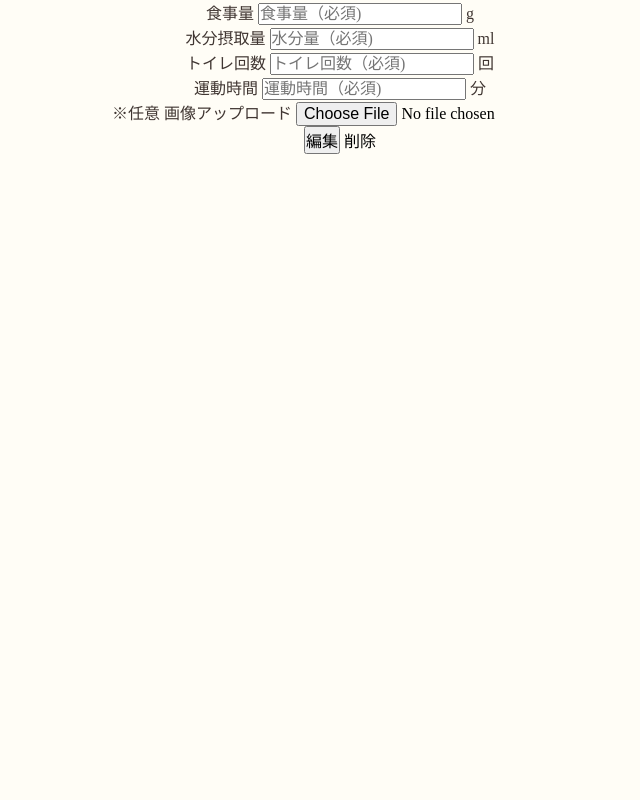
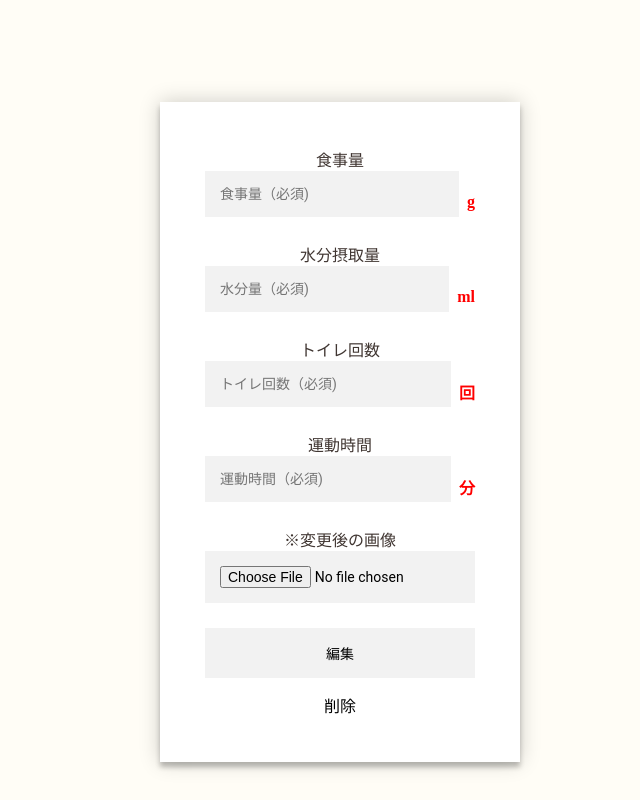
Before and after one commit to fujimasa0107/pet_health_diary, a Rails app: template app/views/daily_logs/edit.html.erb in a window 1280 px wide. Shown: the whole page, without its empty margins (300-940 px from the left). Run offline with Rails 7, Linux system fonts and the light colour scheme; the template is opened without the code that fills it, so the values that code supplies are empty; some libraries are stand-ins or nearby versions.

Commit message:
管理項目見た目装飾

```diff
--- a/app/assets/stylesheets/gallery/gallery.css
+++ b/app/assets/stylesheets/gallery/gallery.css
@@ -33,8 +33,8 @@
 
 .gallery-thumbnails {
   display: grid;
-  grid-template-columns: repeat(4, 1fr);
-  gap: 1rem;
+  grid-template-columns: repeat(5, 1fr);
+  gap: 1.3rem;
   width: 50%;
   margin-top: 1rem;
 }
--- /dev/null
+++ b/app/assets/stylesheets/pets/edit.css
@@ -0,0 +1,3 @@
+.edit-text {
+  text-align: center;
+}
--- a/app/assets/stylesheets/pets/new.css
+++ b/app/assets/stylesheets/pets/new.css
@@ -0,0 +1,33 @@
+.preview-size{
+  height: 150px;
+  width: auto;
+}
+
+.input-with-unit {
+  display: flex;
+  align-items: center;
+}
+
+.input-with-unit .form-control {
+  flex-grow: 1;
+  margin-right: 8px; /* 入力フィールドと単位の間隔を設定 */
+}
+
+.field {
+  margin-bottom: 10px;
+}
+
+.field > strong {
+  display: block;
+  font-size: 16px;
+  margin-bottom: 5px;
+  color: #333;
+}
+
+.pet-name-display {
+  padding: 8px;
+  background-color: #f9f9f9;
+  border: 1px solid #ddd;
+  border-radius: 4px;
+  font-size: 14px;
+}
--- a/app/javascript/preview.js
+++ b/app/javascript/preview.js
@@ -1,16 +1,16 @@
 document.addEventListener('turbo:load', function() {
-  // 日記フォームの画像入力フィールドを取得
+  // 画像フィールドとプレビュー要素の参照を取得
   const dailyLogImageField = document.querySelector('input[type="file"][name="daily_log[image]"]');
+  const previewList = document.getElementById('previews');
+  const previews = document.querySelector('previews');
 
-  // 記事フォームの画像入力フィールドを取得
-  const articleImageField = document.querySelector('input[type="file"][name="article[image]"]');
+  // 既にアップロードされた画像がある場合に表示
+  if (previews) {
+    previewList.appendChild(previews);
+  }
 
-  // プレビュー表示する関数
-  function showPreview(fileField) {
-    if (!fileField) return;
-
-    fileField.addEventListener('change', function(e) {
-      const previewList = document.getElementById('previews');
+  // 画像アップロードフィールドの変更を監視し、新しい画像が選択されたらプレビューを表示
+  dailyLogImageField.addEventListener('change', function(e) {
     // 既存のプレビューがあればクリア
     while (previewList.firstChild) {
       previewList.removeChild(previewList.firstChild);
@@ -21,12 +21,7 @@
 
     const previewImage = document.createElement('img');
     previewImage.setAttribute('src', blob);
-
+    previewImage.classList.add('preview-size');
     previewList.appendChild(previewImage);
   });
-  }
-
-  // 各入力フィールドに対してプレビュー機能を適用
-  showPreview(dailyLogImageField);
-  showPreview(articleImageField);
 });
--- a/app/views/daily_logs/edit.html.erb
+++ b/app/views/daily_logs/edit.html.erb
@@ -1,8 +1,9 @@
+<div class="login-page">
+  <div class="form">
     <%= form_with(model: @daily_log, local: true) do |form| %>
       <% if @daily_log.errors.any? %>
         <div id="error_explanation">
           <h2><%= pluralize(@daily_log.errors.count, "error") %> prohibited this daily_log from being saved:</h2>
-
           <ul>
           <% @daily_log.errors.full_messages.each do |message| %>
             <li><%= message %></li>
@@ -11,42 +12,55 @@
         </div>
       <% end %>
 
-    <div class="field">
+      <div class="field with-unit">
         <%= form.label :food_intake, "食事量" %>
-      <%= form.number_field :food_intake, step: 1 , placeholder:"食事量（必須)" %>  g
+        <div class="input-with-unit">
+          <%= form.number_field :food_intake, step: 1, placeholder: "食事量（必須)", class: "form-control" %>
+          <span class="unit">g</span>
+        </div>
       </div>
 
-    <div class="field">
+      <div class="field with-unit">
         <%= form.label :water_intake, "水分摂取量" %>
-      <%= form.number_field :water_intake, step: 1 , placeholder:"水分量（必須)"%>  ml
+        <div class="input-with-unit">
+          <%= form.number_field :water_intake, step: 1, placeholder: "水分量（必須)", class: "form-control" %>
+          <span class="unit">ml</span>
+        </div>
       </div>
 
-    <div class="field">
+      <div class="field with-unit">
         <%= form.label :toilet_count, "トイレ回数" %>
-      <%= form.number_field :toilet_count, placeholder:"トイレ回数（必須)" %>  回
+        <div class="input-with-unit">
+          <%= form.number_field :toilet_count, placeholder: "トイレ回数（必須)", class: "form-control" %>
+          <span class="unit">回</span>
+        </div>
       </div>
 
-    <div class="field">
+      <div class="field with-unit">
         <%= form.label :exercise_time, "運動時間" %>
-      <%= form.number_field :exercise_time , placeholder:"運動時間（必須)"%>  分
+        <div class="input-with-unit">
+          <%= form.number_field :exercise_time, placeholder: "運動時間（必須)", class: "form-control" %>
+          <span class="unit">分</span>
+        </div>
       </div>
 
-    <div class="field">
-      <%= form.label :image, "※任意  画像アップロード" %>
-      <%= form.file_field :image %>
-    </div>
-
-    <%# 既にアップロードされている画像があれば表示する %>
       <% if @daily_log.image.attached? %>
         <div class="field">
-        <p>現在の画像:</p>
-        <%= image_tag @daily_log.image %>
+          <p class="edit-text">現在の画像</p>
+          <%= image_tag @daily_log.image, class: "preview-size", id: "previews" %>
         </div>
       <% end %>
 
+      <div class="field">
+        <%= form.label :image, "※変更後の画像" %>
+        <%= form.file_field :image, class: "form-control" %>
+        <div id="previews"></div>
+      </div>
+
       <div class="actions">
-    <%= form.submit "編集" %>
-
-    <%= link_to "削除", daily_log_path(@daily_log), data: { turbo_method: :delete, turbo_confirm: "本当に削除しますか？" } %>
+        <%= form.submit "編集", class: "form-button" %>
+        <%= link_to "削除", daily_log_path(@daily_log), data: { turbo_method: :delete, turbo_confirm: "本当に削除しますか？" }, class: "delete-button" %>
       </div>
     <% end %>
+  </div>
+</div>
```
Also changed, not shown: app/assets/stylesheets/pets/show.css (added, +64 -0 lines), app/views/daily_logs/new.html.erb (+44 -25 lines), app/views/daily_logs/show.html.erb (+15 -13 lines). Lines whose indentation alone changed are shown as unchanged.
